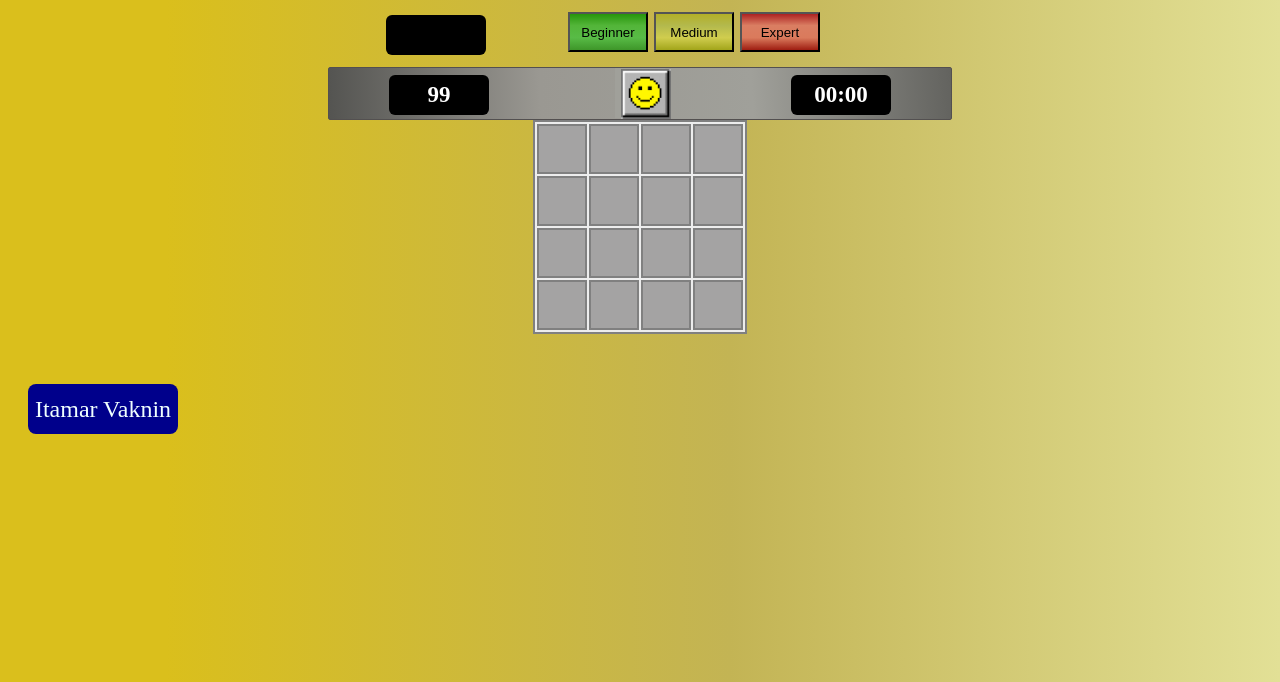
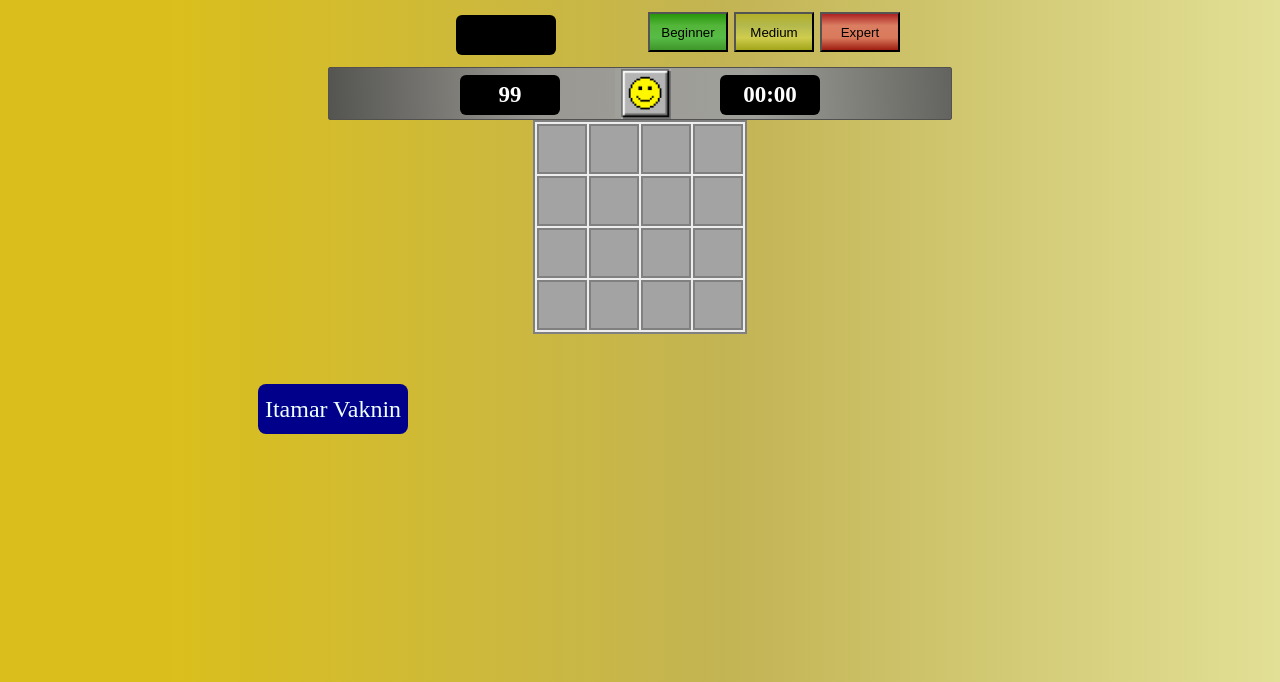
Before and after one commit to ItamarVaknin/MineSweeper-Game, a plain HTML site: page index.html in a window 1280 px wide. Shown: the part 118-800 px from the top of the page. Drawn offline with Linux system fonts and the light colour scheme.

Commit message:
Add files via upload
fifth upload at 19:14

```diff
--- a/css/style.css
+++ b/css/style.css
@@ -28,7 +28,7 @@ h2 {
 .beginner {
     /* background-color: #6cc841; */
     background: linear-gradient(0deg, #3E9629 0%, #58BB46 34%, #53B539 68%, #27960B 100%);
-    margin-left: 560px;
+    margin-left: 640px;
     width: 80px;
     height: 40px;
 }
@@ -50,7 +50,7 @@ h2 {
 .lives {
     float: left;
     position: absolute;
-    left: 386px;
+    left: 456px;
     top: 110px;
     /* margin-left: 371px; */
     /* margin-bottom: 50px; */
@@ -86,14 +86,14 @@ p {
     position: absolute;
     top: 170px;
     /* left: 55px; */
-    left: 389px;
+    left: 460px;
 }
 
 .timer {
     position: absolute;
     top: 170px;
     /* right: 55px; */
-    right: 389px;
+    right: 460px;
 }
 
 .smiley {
@@ -144,7 +144,7 @@ img.mine {
 
 footer {
     margin-top: 50px;
-    margin-left: 20px;
+    margin-left: 250px;
     background-color: darkblue;
     color: azure;
     width: 150px;
```
